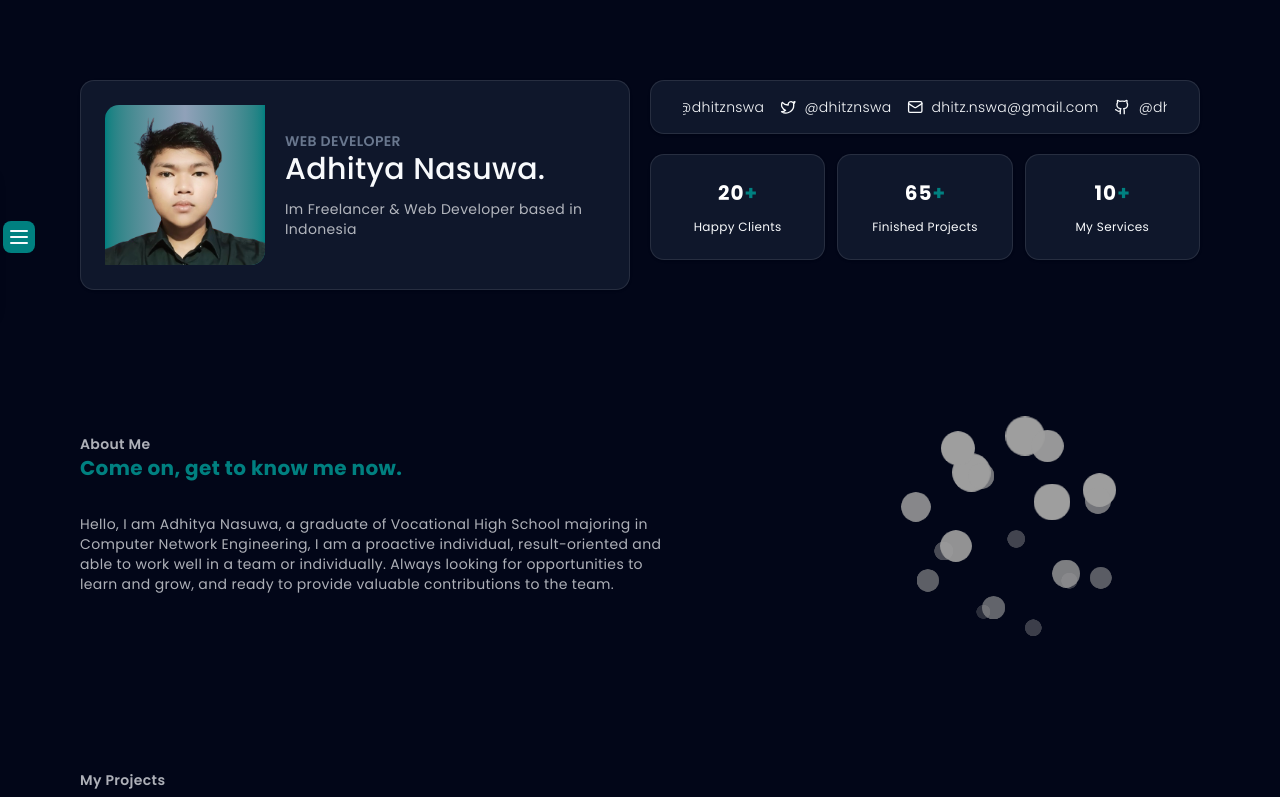
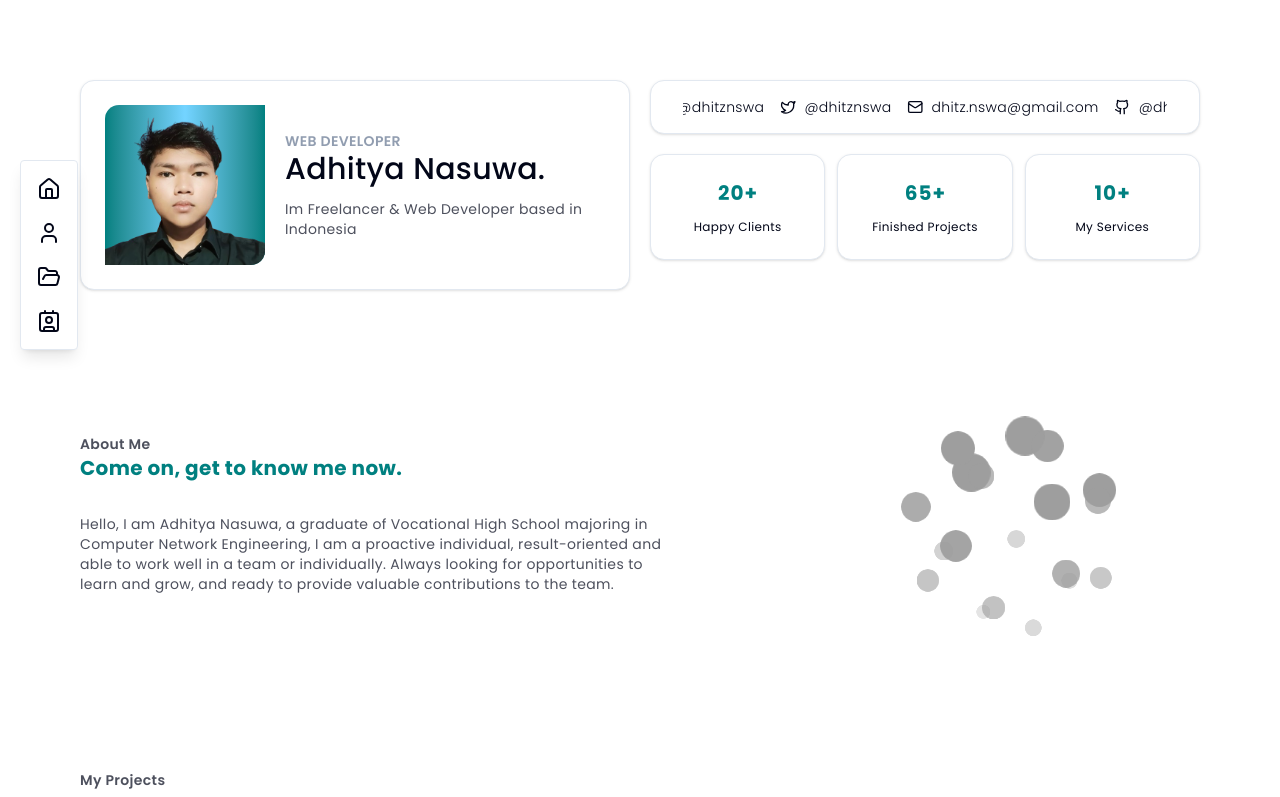
Before and after one commit to dhitznswa/personal-website-v5, a Next.js app: page / in a window 1280 px wide. Shown: the top 797 px of the page. Built offline with nearby package versions, Linux system fonts and the light colour scheme.

Commit message:
Create & Improve Navbar

```diff
--- a/app/layout.tsx
+++ b/app/layout.tsx
@@ -23,7 +23,7 @@ export default function RootLayout({
   children: React.ReactNode;
 }>) {
   return (
-    <html lang="en" className="dark">
+    <html lang="en" className="">
       <body
         className={`${poppins.variable} antialiased bg-background text-foreground/70`}
       >
--- a/components/navbar-menu.tsx
+++ b/components/navbar-menu.tsx
@@ -2,25 +2,90 @@
 
 import { useState } from "react";
 import { Card, CardContent } from "./ui/card";
-import { Menu } from "lucide-react";
+import { Contact, FolderOpen, HomeIcon, Menu, User } from "lucide-react";
 import { cn } from "@/lib/utils";
+import {
+  Tooltip,
+  TooltipContent,
+  TooltipProvider,
+  TooltipTrigger,
+} from "./ui/tooltip";
+
+interface MenuItemType {
+  title: string;
+  icon: React.ReactNode;
+  href: string;
+}
+
+const menuItems: MenuItemType[] = [
+  {
+    title: "Home",
+    icon: <HomeIcon />,
+    href: "/",
+  },
+  {
+    title: "About",
+    icon: <User />,
+    href: "/#about",
+  },
+  {
+    title: "Projects",
+    icon: <FolderOpen />,
+    href: "/#projects",
+  },
+  {
+    title: "Contact",
+    icon: <Contact />,
+    href: "/#projects",
+  },
+];
+
+function HoverTitle({
+  children,
+  title,
+}: {
+  children: React.ReactNode;
+  title: string;
+}) {
+  return (
+    <>
+      <TooltipProvider>
+        <Tooltip>
+          <TooltipTrigger asChild>{children}</TooltipTrigger>
+          <TooltipContent side="right" sideOffset={20}>
+            <div className="text-xs font-medium">{title}</div>
+          </TooltipContent>
+        </Tooltip>
+      </TooltipProvider>
+    </>
+  );
+}
 
 export default function NavbarMenu() {
   const [openMenu, setOpenMenu] = useState<boolean>(false);
   return (
     <div
-      className={cn("fixed top-40 z-999", openMenu ? "left-5" : " -left-12")}
+      className={cn(
+        "fixed top-40 z-999 transition-all duration-300 lg:left-5",
+        openMenu ? "left-5" : " -left-12"
+      )}
     >
-      <Card className=" p-4 shadow-lg relative">
-        <div className="absolute top-[50%] transform -translate-y-[50%] -right-10 p-1 bg-hli rounded-md cursor-pointer " onClick={() => setOpenMenu(!openMenu)}>
-            <Menu />
+      <Card className=" p-4 shadow-lg relative rounded">
+        <div
+          className="absolute top-[50%] transform -translate-y-[50%] -right-10 p-1 bg-hli rounded-md cursor-pointer lg:hidden"
+          onClick={() => setOpenMenu(!openMenu)}
+        >
+          <Menu />
         </div>
         <CardContent className="p-0">
-          <div className="flex flex-col gap-2">
-            <div className="">X</div>
-            <div className="">Y</div>
-            <div className="">Z</div>
-            <div className="">A</div>
+          <div className="flex flex-col gap-5">
+            {menuItems.map((item, i) => (
+              <HoverTitle title={item.title} key={i}>
+                <div className="">
+                  <a href={item.href}>{item.icon}</a>
+                </div>
+              </HoverTitle>
+            ))}
           </div>
         </CardContent>
       </Card>
--- a/components/profile-card.tsx
+++ b/components/profile-card.tsx
@@ -6,7 +6,7 @@ export default function ProfileCard() {
     <Card>
       <CardContent>
         <div className="flex flex-col md:flex-row items-center gap-5">
-          <div className="w-full md:w-2/6 bg-linear-to-r from-hli via-slate-400 to-hli rounded-tl-xl rounded-br-xl overflow-hidden">
+          <div className="w-full md:w-2/6 bg-linear-to-r from-hli via-sky-300 to-hli rounded-tl-xl rounded-br-xl overflow-hidden">
             <Image
               src="/pas-foto.png"
               alt="Foto"
--- /dev/null
+++ b/components/ui/tooltip.tsx
@@ -0,0 +1,61 @@
+"use client"
+
+import * as React from "react"
+import * as TooltipPrimitive from "@radix-ui/react-tooltip"
+
+import { cn } from "@/lib/utils"
+
+function TooltipProvider({
+  delayDuration = 0,
+  ...props
+}: React.ComponentProps<typeof TooltipPrimitive.Provider>) {
+  return (
+    <TooltipPrimitive.Provider
+      data-slot="tooltip-provider"
+      delayDuration={delayDuration}
+      {...props}
+    />
+  )
+}
+
+function Tooltip({
+  ...props
+}: React.ComponentProps<typeof TooltipPrimitive.Root>) {
+  return (
+    <TooltipProvider>
+      <TooltipPrimitive.Root data-slot="tooltip" {...props} />
+    </TooltipProvider>
+  )
+}
+
+function TooltipTrigger({
+  ...props
+}: React.ComponentProps<typeof TooltipPrimitive.Trigger>) {
+  return <TooltipPrimitive.Trigger data-slot="tooltip-trigger" {...props} />
+}
+
+function TooltipContent({
+  className,
+  sideOffset = 0,
+  children,
+  ...props
+}: React.ComponentProps<typeof TooltipPrimitive.Content>) {
+  return (
+    <TooltipPrimitive.Portal>
+      <TooltipPrimitive.Content
+        data-slot="tooltip-content"
+        sideOffset={sideOffset}
+        className={cn(
+          "bg-primary text-primary-foreground animate-in fade-in-0 zoom-in-95 data-[state=closed]:animate-out data-[state=closed]:fade-out-0 data-[state=closed]:zoom-out-95 data-[side=bottom]:slide-in-from-top-2 data-[side=left]:slide-in-from-right-2 data-[side=right]:slide-in-from-left-2 data-[side=top]:slide-in-from-bottom-2 z-50 w-fit origin-(--radix-tooltip-content-transform-origin) rounded-md px-3 py-1.5 text-xs text-balance",
+          className
+        )}
+        {...props}
+      >
+        {children}
+        <TooltipPrimitive.Arrow className="bg-primary fill-primary z-50 size-2.5 translate-y-[calc(-50%_-_2px)] rotate-45 rounded-[2px]" />
+      </TooltipPrimitive.Content>
+    </TooltipPrimitive.Portal>
+  )
+}
+
+export { Tooltip, TooltipTrigger, TooltipContent, TooltipProvider }
--- a/package.json
+++ b/package.json
@@ -11,6 +11,7 @@
   "dependencies": {
     "@radix-ui/react-dialog": "^1.1.11",
     "@radix-ui/react-slot": "^1.2.0",
+    "@radix-ui/react-tooltip": "^1.2.4",
     "class-variance-authority": "^0.7.1",
     "clsx": "^2.1.1",
     "lenis": "^1.3.1",
```
Also changed, not shown: 1 other file (tests, documents, lock files or other folders).
